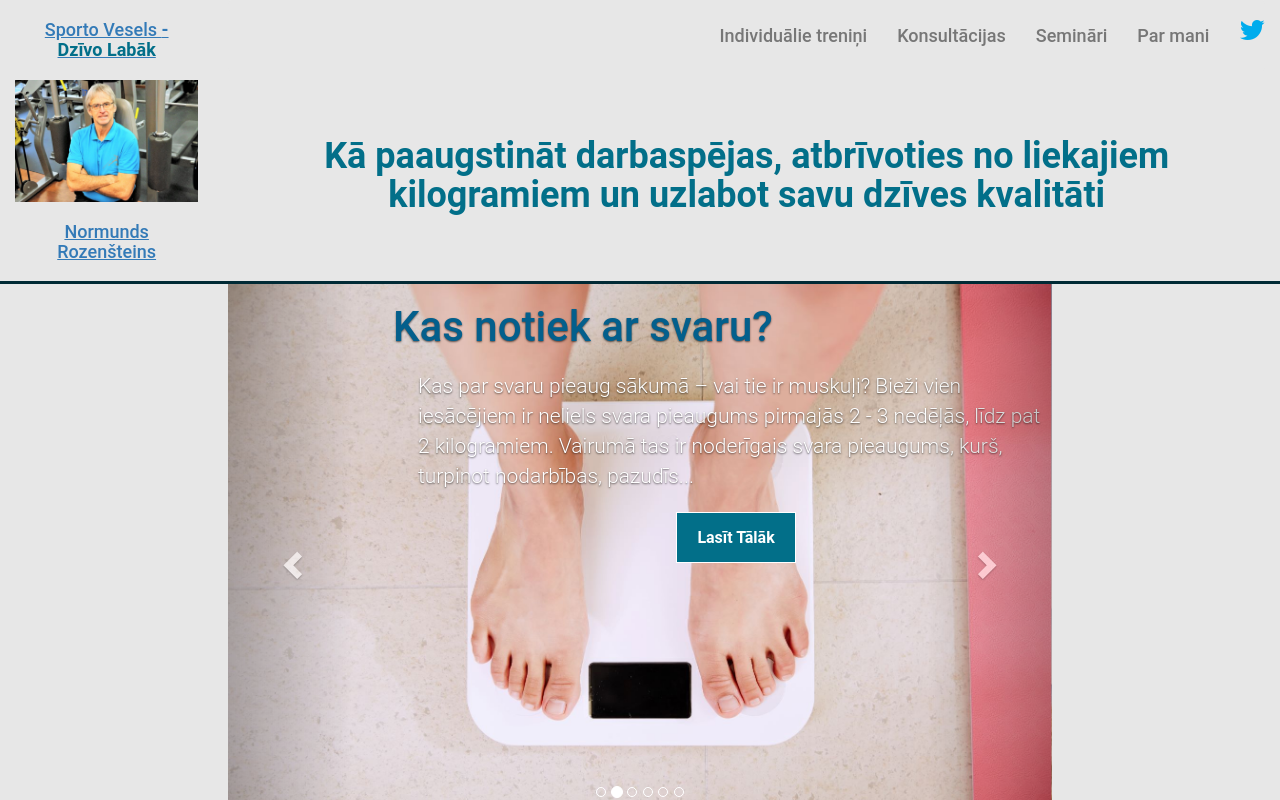
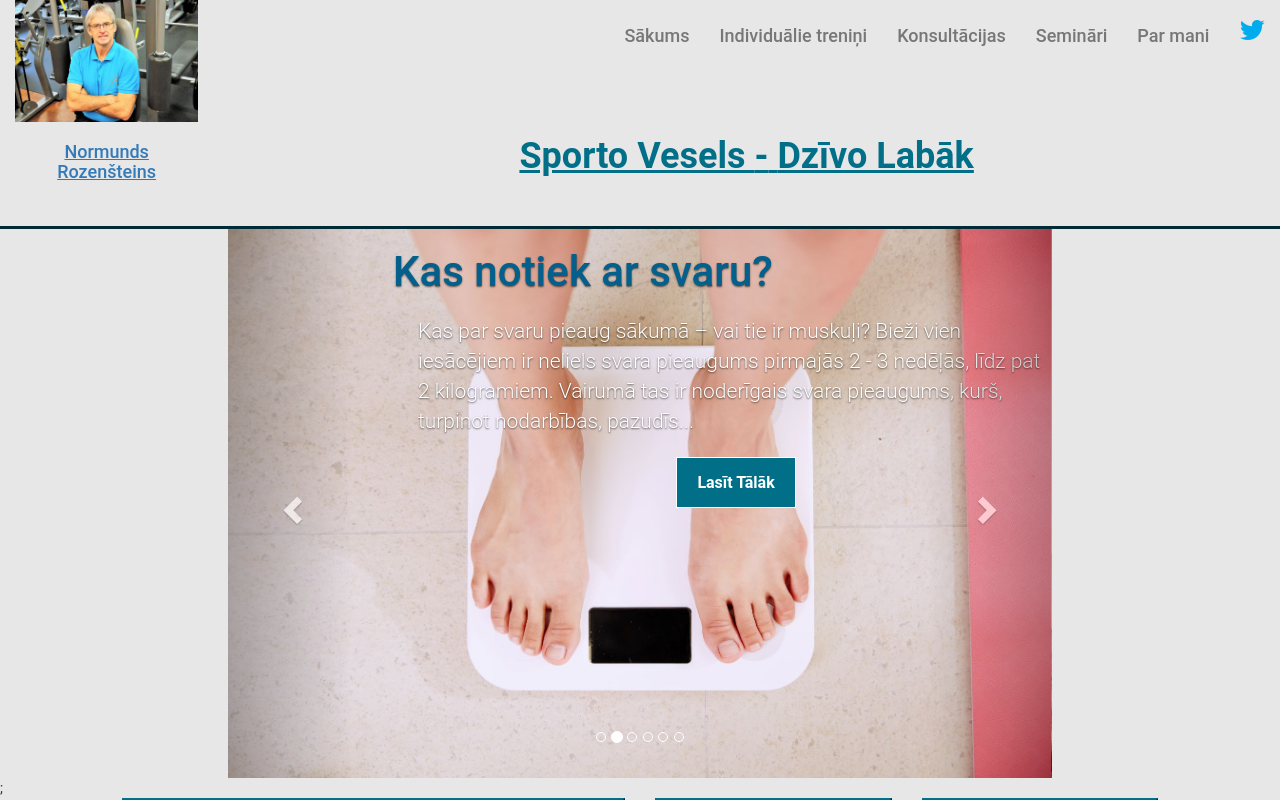
Before and after one commit to reinitto/dzivo-vesels, a React (Create React App) app: page / in a window 1280 px wide. Shown: the top 800 px of the page. Built offline with nearby package versions, Linux system fonts and the light colour scheme.

Commit message:
Changed navbar

```diff
--- a/src/components/Navbar.css
+++ b/src/components/Navbar.css
@@ -20,12 +20,13 @@
   margin-top: 40px;
   margin-bottom: 40px;
   display: flex;
+  align-self: center;
 }
 
 .main-title {
-  text-align: center;
   color: rgb(2, 111, 137);
   font-weight: bold;
+  text-decoration: underline;
 }
 @media screen and (max-width: 768px) {
   .main-title-container {
--- a/src/components/Navbar.js
+++ b/src/components/Navbar.js
@@ -12,20 +12,6 @@ export default () => {
     <div className="container-fluid border" style={{ display: "flex" }}>
       <div className="row">
         <div className="col-xs-4 col-sm-2">
-          <Link to="/">
-            <h4
-              style={{
-                fontWeight: 500,
-                textDecoration: "underline",
-
-                padding: "10px 15px",
-                textAlign: "center"
-              }}
-            >
-              Sporto Vesels <strong> - </strong>{" "}
-              <b style={{ color: "#026f89" }}>Dzīvo Labāk</b>
-            </h4>
-          </Link>
           <img src={nr_31} className="img-responsive" alt="" />{" "}
           <a href="/About">
             <h4
@@ -56,6 +42,9 @@ export default () => {
             </Navbar.Header>
             <Navbar.Collapse>
               <Nav pullRight className=" navbar-right">
+                <NavItem eventKey={1} href="/">
+                  <h4>Sākums</h4>
+                </NavItem>
                 <NavItem eventKey={1} href="/Trenini">
                   <h4>Individuālie treniņi</h4>
                 </NavItem>
@@ -95,10 +84,10 @@ export default () => {
               </Nav>
             </Navbar.Collapse>
           </Navbar>
+
           <div className="main-title-container">
             <h1 className="main-title">
-              Kā paaugstināt darbaspējas, atbrīvoties no liekajiem kilogramiem
-              un uzlabot savu dzīves kvalitāti{" "}
+              Sporto Vesels <strong>-</strong> <b> Dzīvo Labāk</b>
             </h1>
           </div>
         </div>
```
